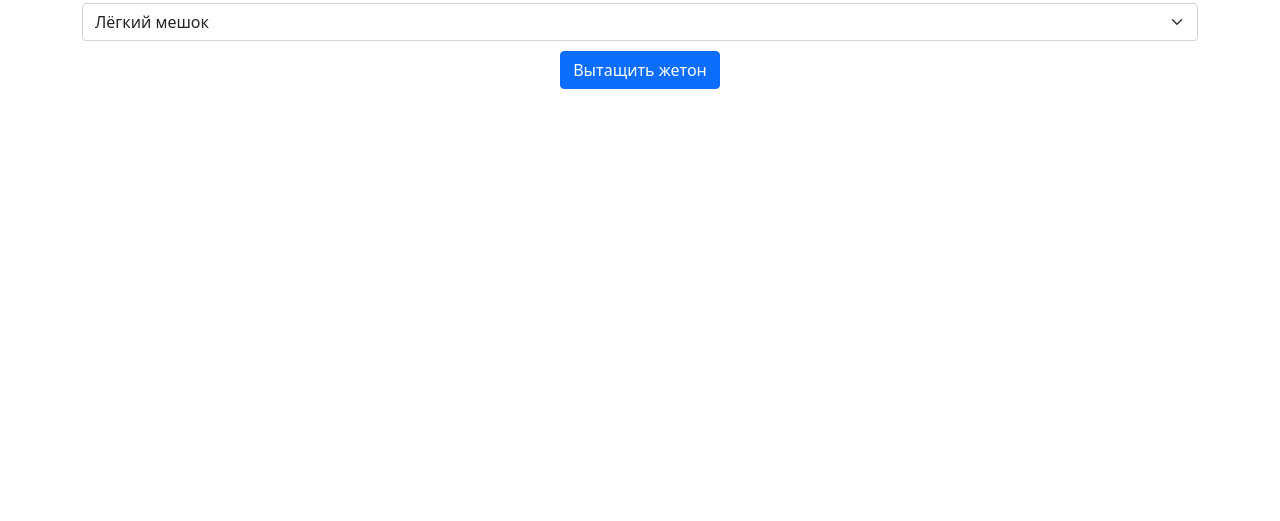
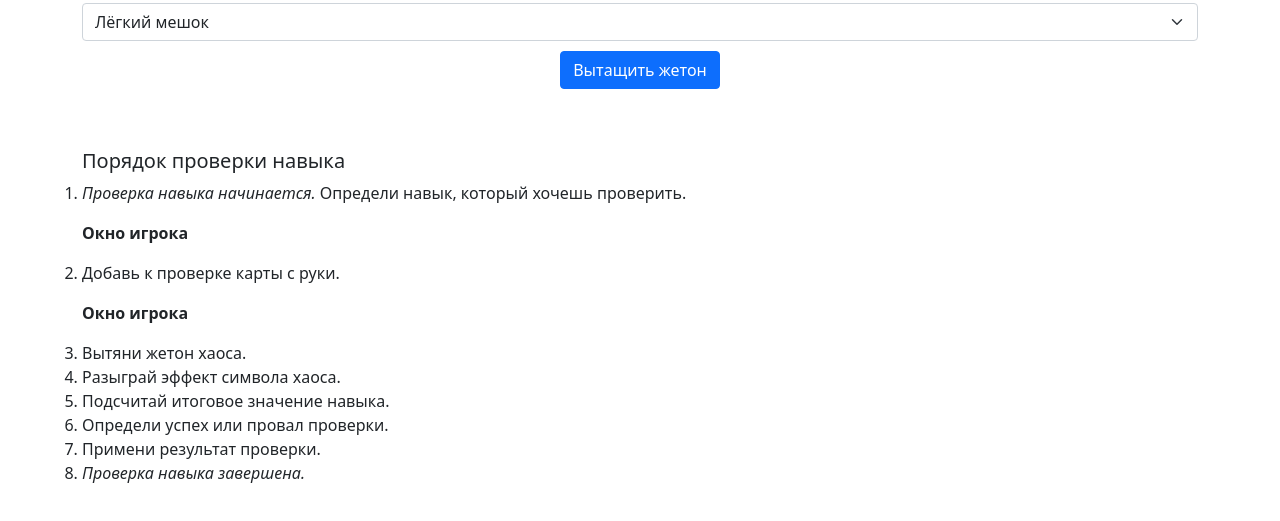
Before and after one commit to ZurgInq/chaos_bag, a plain HTML site: page index.html in a window 1280 px wide. Shown: the part 53-574 px from the top of the page. Drawn offline with nearby package versions, Linux system fonts and the light colour scheme.

Commit message:
player ability hint

```diff
--- a/index.html
+++ b/index.html
@@ -22,10 +22,15 @@
             transform: none;
         }
     }
+    .check-ability .player-window {
+        margin-top: 1rem;
+        margin-bottom: 1rem;
+    }
 </style>
 
 <body>
     <div class="container">
+        <div class="row">
             <div style="text-align: center;">
                 <h1>Мешок случайности</h1>
                 <select id="bagSelector" class="form-select">
@@ -33,10 +38,31 @@
                     <option selected value="easy">Лёгкий мешок</option>
                     <option value="normal">Нормальный мешок</option>
                 </select>
-            <button style="margin: 10px;" type="button" class="btn btn-primary" onclick="randomToken()">Вытащить жетон</button>
+                <button style="margin: 10px;" type="button" class="btn btn-primary" onclick="randomToken()">Вытащить
+                    жетон</button>
                 <p style="margin: 10px;"><img class="" data-token onclick="randomToken()" src=""></p>
                 <!-- <p>Значения в мешке: </p> -->
                 <p id="bagContent"></p>
+            </div>
+        </div>
+        <div class="row">
+            <h5>Порядок проверки навыка</h5>
+            <ol class="check-ability">
+                <li><em>Проверка навыка начинается.</em> Определи навык, который хочешь проверить.</li>
+                <p class="player-window"><strong>Окно игрока</strong></p>
+                <li>
+                    Добавь к проверке карты с руки.
+                </li>
+                <p class="player-window"><strong>Окно игрока</strong></p>
+                <li>
+                    Вытяни жетон хаоса.
+                </li>
+                <li>Разыграй эффект символа хаоса.</li>
+                <li>Подсчитай итоговое значение навыка.</li>
+                <li>Определи успех или провал проверки.</li>
+                <li>Примени результат проверки.</li>
+                <li><em>Проверка навыка завершена.</em></li>
+            </ol>
         </div>
     </div>
 </body>
@@ -125,7 +151,7 @@
 
         tokenRotated = true;
         tokenImg.classList.add('flip');
-        setTimeout(()=> {
+        setTimeout(() => {
             updateTokenImg(selectedBag[tokenValue]);
             tokenImg.classList.remove('flip');
             tokenRotated = false;
```
Lines whose indentation alone changed are shown as unchanged.
